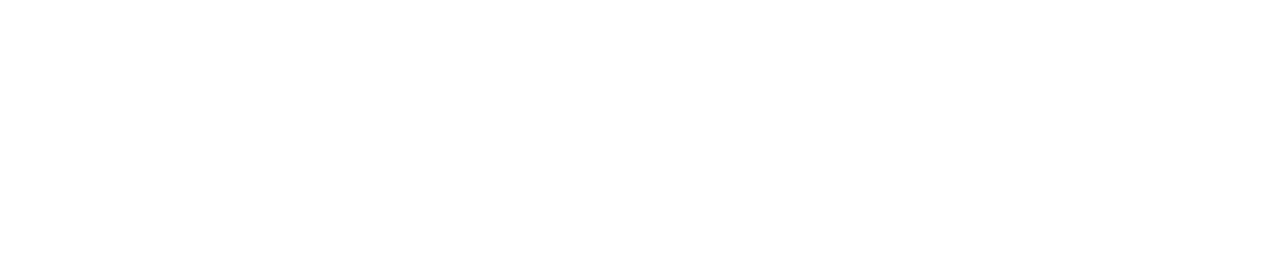
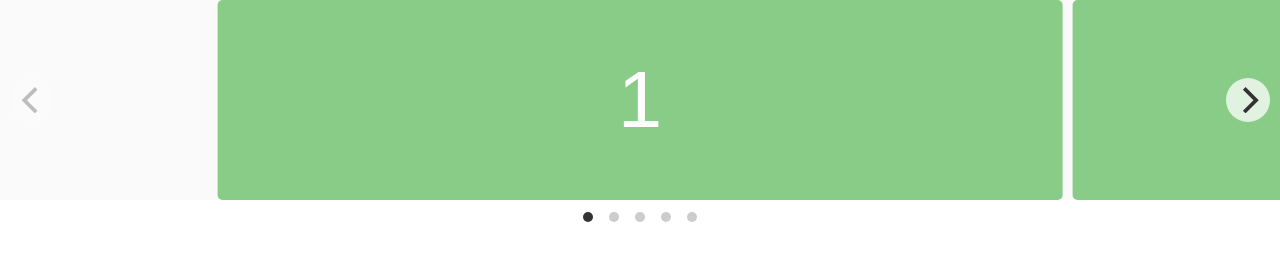
Before and after one commit to zygarios/project-5_carousel-and-map, a website: page index.html in a window 1280 px wide. Drawn offline with nearby package versions, Linux system fonts and the light colour scheme; files that its build step writes are made by us from their sources; files whose address does not match are found by name.

Commit message:
new carousel

```diff
--- a/index.html
+++ b/index.html
@@ -6,12 +6,19 @@
 <link rel="stylesheet" type="text/css" href="style.css">
 <meta name="viewport" content="width=device-width, initial-scale=1.0">
 <link rel="stylesheet" href="vendor/normalize.css">
-<link rel="stylesheet" href="vendor/flickity.min.css">
+<link rel="stylesheet" href="vendor/flickity.min.css" media="screen">
 <link rel="stylesheet" href="css/style.css">
 </head>
 <body>
+  <div class="carousel">
+    <div class="carousel-cell"></div>
+    <div class="carousel-cell"></div>
+    <div class="carousel-cell"></div>
+    <div class="carousel-cell"></div>
+    <div class="carousel-cell"></div>
+  </div>
 
-<script src='flickity.pkgd.min.js'></script>
+<script src='vendor/flickity.pkgd.min.js'></script>
 <script src='js/script.js'></script>
 </body>
 </html>
--- a/js/script.js
+++ b/js/script.js
@@ -0,0 +1 @@
+var flkty = new Flickity('.carousel');
--- a/sass/style.scss
+++ b/sass/style.scss
@@ -1,4 +1,28 @@
-.div {
-  display: flex;
-  background: black;
+/* external css: flickity.css */
+
+* { box-sizing: border-box; }
+
+body { font-family: sans-serif; }
+
+.carousel {
+  background: #FAFAFA;
 }
+
+.carousel-cell {
+  width: 66%;
+  height: 200px;
+  margin-right: 10px;
+  background: #8C8;
+  border-radius: 5px;
+  counter-increment: carousel-cell;
+}
+
+/* cell number */
+.carousel-cell:before {
+  display: block;
+  text-align: center;
+  content: counter(carousel-cell);
+  line-height: 200px;
+  font-size: 80px;
+  color: white;
+}
```
Also changed, not shown: css/style.css, 1 other file.
